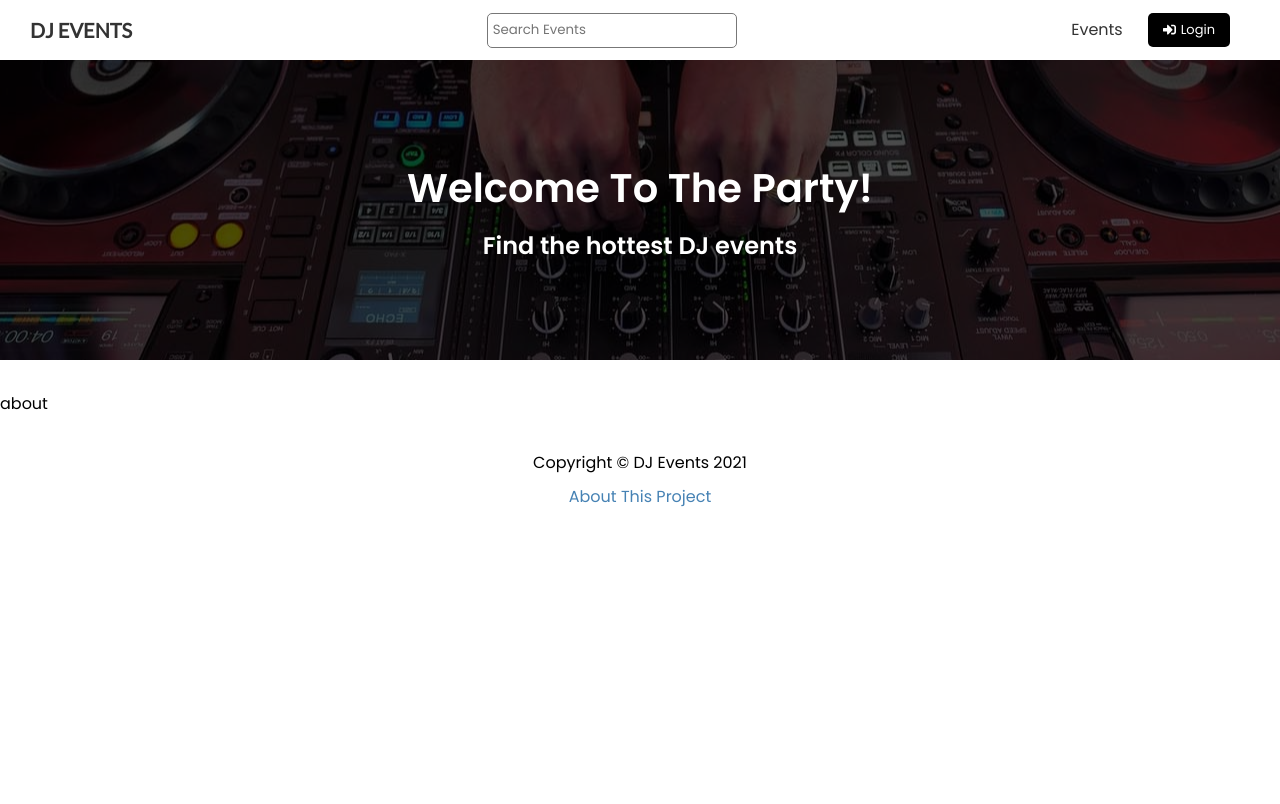
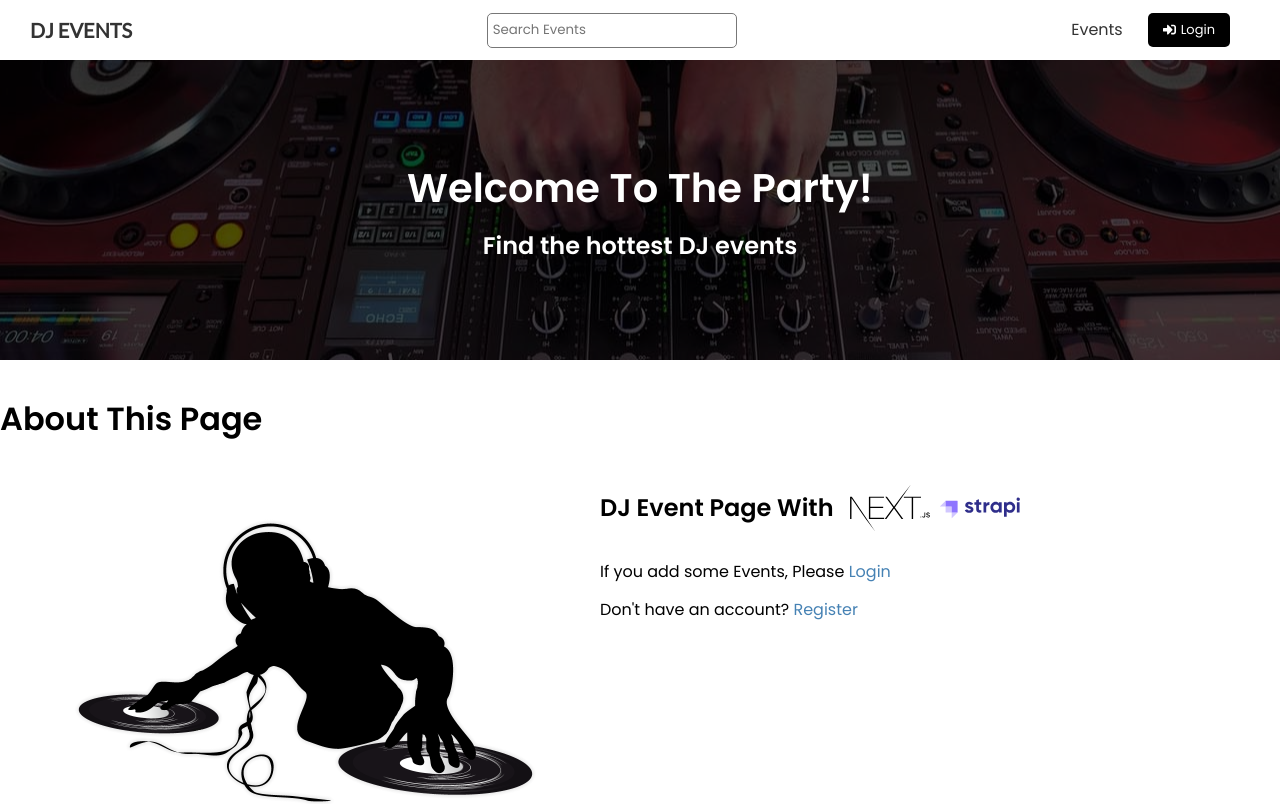
Before and after one commit to Eunsu-Joo/NEXTJS_djfront, a Next.js app: page /about in a window 1280 px wide. Shown: the top 804 px of the page. Built offline with nearby package versions, Linux system fonts and the light colour scheme; no server answers.

Commit message:
◾ about page 추가

```diff
--- a/pages/about.js
+++ b/pages/about.js
@@ -1,6 +1,33 @@
+/* eslint-disable jsx-a11y/alt-text */
 import Layout from "@/components/Layout";
 import React from "react";
-
+import Image from "next/image";
+import Link from "next/link";
+import ContentImage from "@/image/event-default.png";
+import StrapiLogo from "@/image/strapi.svg";
+import NextLogo from "@/image/Nextjs.svg";
 export default function AboutPage() {
-  return <Layout>about</Layout>;
+  return (
+    <Layout>
+      <div className="container aboutPage">
+        <h1>About This Page</h1>
+        <div className="contents">
+          <Image src={ContentImage} width={600} height={400} objectFit="cover" alt="content" />
+          <div className="desc">
+            <h3>
+              <span>DJ Event Page With</span>
+              <Image src={NextLogo} width={80} height={80} objectFit="strapi-logo" />
+              <Image src={StrapiLogo} width={100} height={80} objectFit="strapi-logo" />
+            </h3>
+            <p>
+              If you add some Events, Please <Link href="/account/login">Login</Link>{" "}
+            </p>
+            <p>
+              Don't have an account? <Link href="/account/register">Register</Link>
+            </p>
+          </div>
+        </div>
+      </div>
+    </Layout>
+  );
 }
--- a/styles/pages.scss
+++ b/styles/pages.scss
@@ -97,3 +97,17 @@
     font-size: 50px;
   }
 }
+.aboutPage {
+  .contents {
+    display: flex;
+    h3 {
+      font-size: 24px;
+      display: flex;
+      align-items: center;
+      span {
+        font-size: 24px;
+        padding-right: 16px;
+      }
+    }
+  }
+}
```
Also changed, not shown: public/images/Nextjs.svg (added), public/images/strapi.svg (added).
